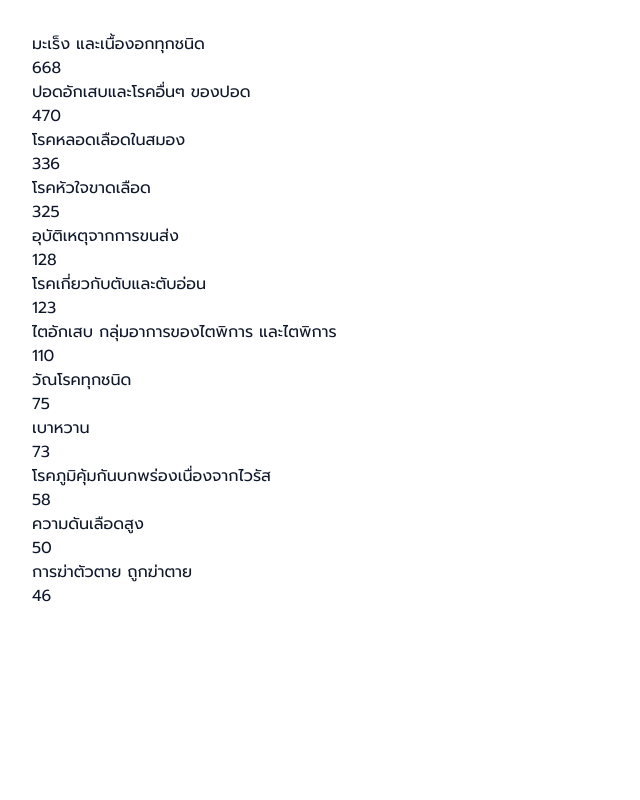
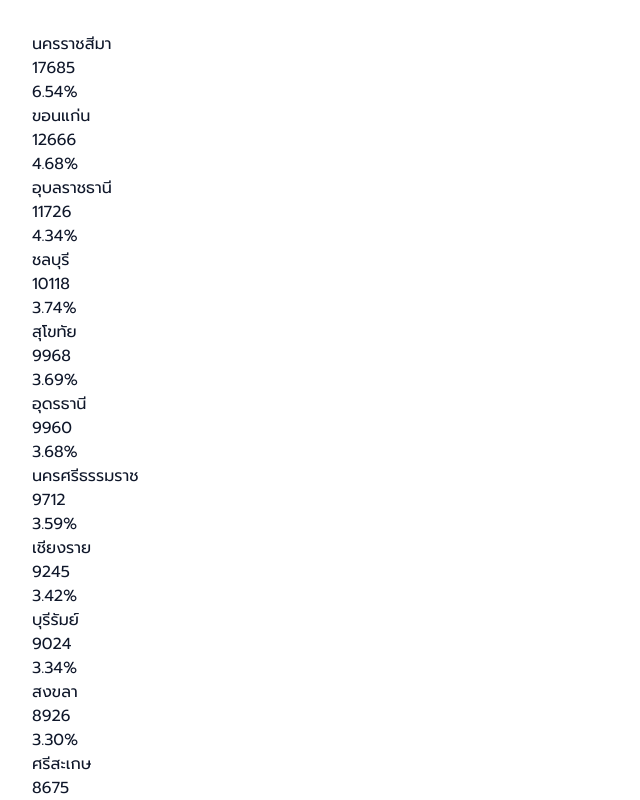
Before and after one commit to soAcademy/workshop-state-and-event, a React (Create React App) app: page / in a window 1280 px wide. Shown: the top 800 px of the page, without its empty margins (0-640 px from the left). Built offline with nearby package versions, Linux system fonts and the light colour scheme; a web font is replaced by a local one.

Commit message:
feat: refactor code to handle yearly data for DashBoard #1

```diff
--- a/src/Dashboard/Dashboard1.js
+++ b/src/Dashboard/Dashboard1.js
@@ -3,7 +3,7 @@ import ReactECharts from "echarts-for-react";
 import thailandDeathCause from "./thailand-death-cause.json";
 
 const tdc2557 = thailandDeathCause
-  .filter((entry) => entry.year === 2557 && entry.provinceKey === 19)
+  .filter((entry) => entry.year === 2557)
   .map((entry) => ({
     ...entry,
     deathTotal: entry.deathMale + entry.deathFemale,
@@ -11,6 +11,51 @@ const tdc2557 = thailandDeathCause
   .sort((a, b) => b.deathTotal - a.deathTotal);
 
 // console.log(JSON.stringify(tdc2557, null, 2));
+
+const tdc2557total = tdc2557.reduce((acc, cur) => acc + cur.deathTotal, 0);
+
+const provinceList = [...new Set(tdc2557.map((entry) => entry.provinceName))];
+
+// console.log(provinceList);
+
+// const tdc2557byProvince = tdc2557.reduce((acc, cur) => {
+//   console.log(cur);
+
+//   const newEntry = acc
+//     .filter((entry) => entry.provinceName === cur.provinceName)
+//     .pop() || { provinceName: cur.provinceName, deathTotal: 0 };
+
+//   // console.log("newEntry:");
+//   // console.log(newEntry);
+
+//   // newEntry.deathMale = newEntry.deathMale + cur.deathMale;
+//   // newEntry.deathFemale = newEntry.deathFemale + cur.deathFemale;
+//   newEntry.deathTotal = newEntry.deathTotal + cur.deathTotal;
+
+//   acc.push(newEntry);
+//   // console.log("acc:");
+//   // console.log(acc);
+
+//   return acc;
+// }, []);
+
+const tdc2557byProvince = provinceList
+  .map((province) => ({
+    provinceName: province,
+    deathTotal: tdc2557
+      .filter((entry) => entry.provinceName === province)
+      .reduce((acc, cur) => acc + cur.deathTotal, 0),
+  }))
+  .sort((a, b) => b.deathTotal - a.deathTotal);
+
+// console.log(tdc2557);
+console.log(tdc2557byProvince);
+
+const codList = [...new Set(tdc2557.map((entry) => entry.causeOfDeath))];
+
+// console.log(codList);
+
+// const tdc2557byCod = tdc2557
 
 const Dashboard1 = () => {
   // const option = {
@@ -44,10 +89,11 @@ const Dashboard1 = () => {
   return (
     <>
       {/* <ReactECharts option={option} /> */}
-      {tdc2557.map((cause) => (
+      {tdc2557byProvince.map((cause) => (
         <>
-          <div>{cause.causeOfDeath}</div>
+          <div>{cause.provinceName}</div>
           <div>{cause.deathTotal}</div>
+          <div>{((cause.deathTotal * 100) / tdc2557total).toFixed(2)}%</div>
         </>
       ))}
     </>
```
